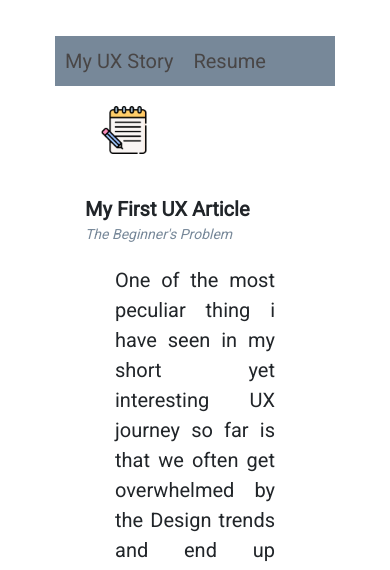
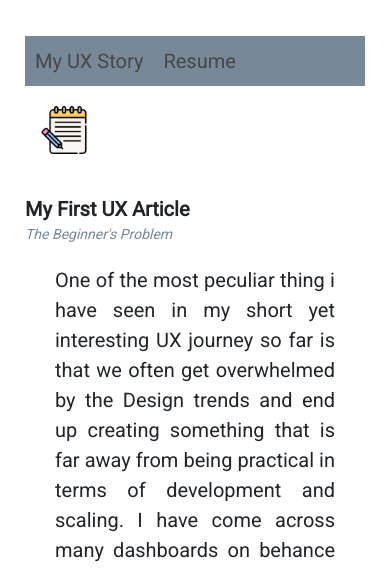
Before and after one commit to Rohit211195/public, a plain HTML site: page index.html in a window 390 px wide. Shown: the part 270-840 px from the top of the page. Drawn offline with nearby package versions, Linux system fonts and the light colour scheme.

Commit message:
minor changes

```diff
--- a/index.html
+++ b/index.html
@@ -12,9 +12,10 @@
 </script>
 
 
-  <title>Rohit Writes</title>
+  <title>Rohit Writes UX</title>
   <meta charset="utf-8">
   <meta name="viewport" content="width=device-width, initial-scale=1">
+  <link rel="icon" type="image/png" href="assets/0.png">
   <link href="https://fonts.googleapis.com/css2?family=Roboto&display=swap" rel="stylesheet">
   <link rel="stylesheet" href="https://maxcdn.bootstrapcdn.com/bootstrap/4.5.0/css/bootstrap.min.css">
   <link rel="stylesheet" href="style.css">
--- a/style.css
+++ b/style.css
@@ -126,3 +126,16 @@
     font-style: italic;
     color: lightslategrey;
   }
+
+
+  @media only screen and (max-width: 600px) {
+
+    .ux {
+      margin-left: 10px;
+      margin-right: 10px;
+  }
+
+  .sub-container{
+    padding-left: 10px;
+    padding-right: 10px;
+  }
```
Also changed, not shown: resume.html (+1 -0 lines), assets/0.png (added), assets/11.png (deleted).
